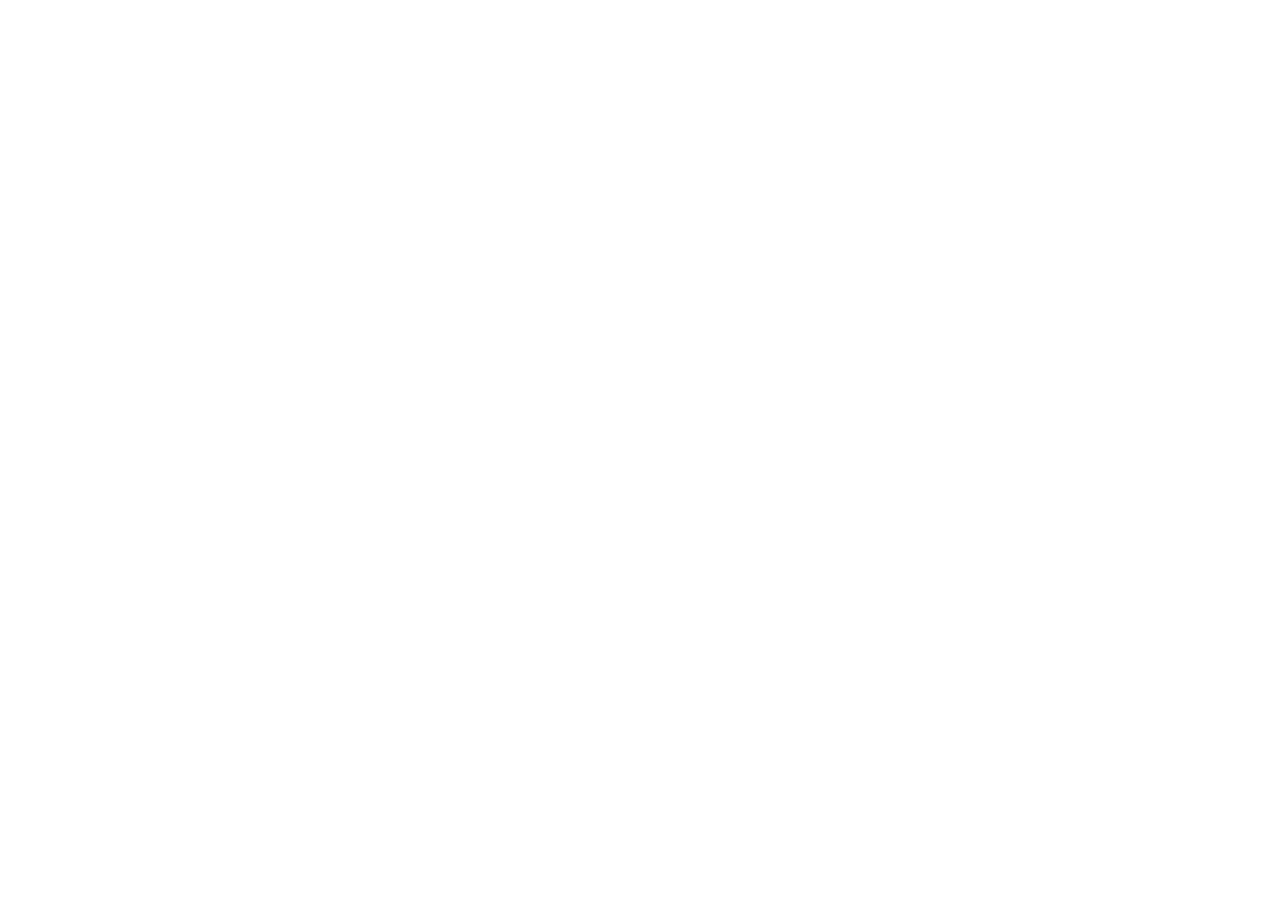
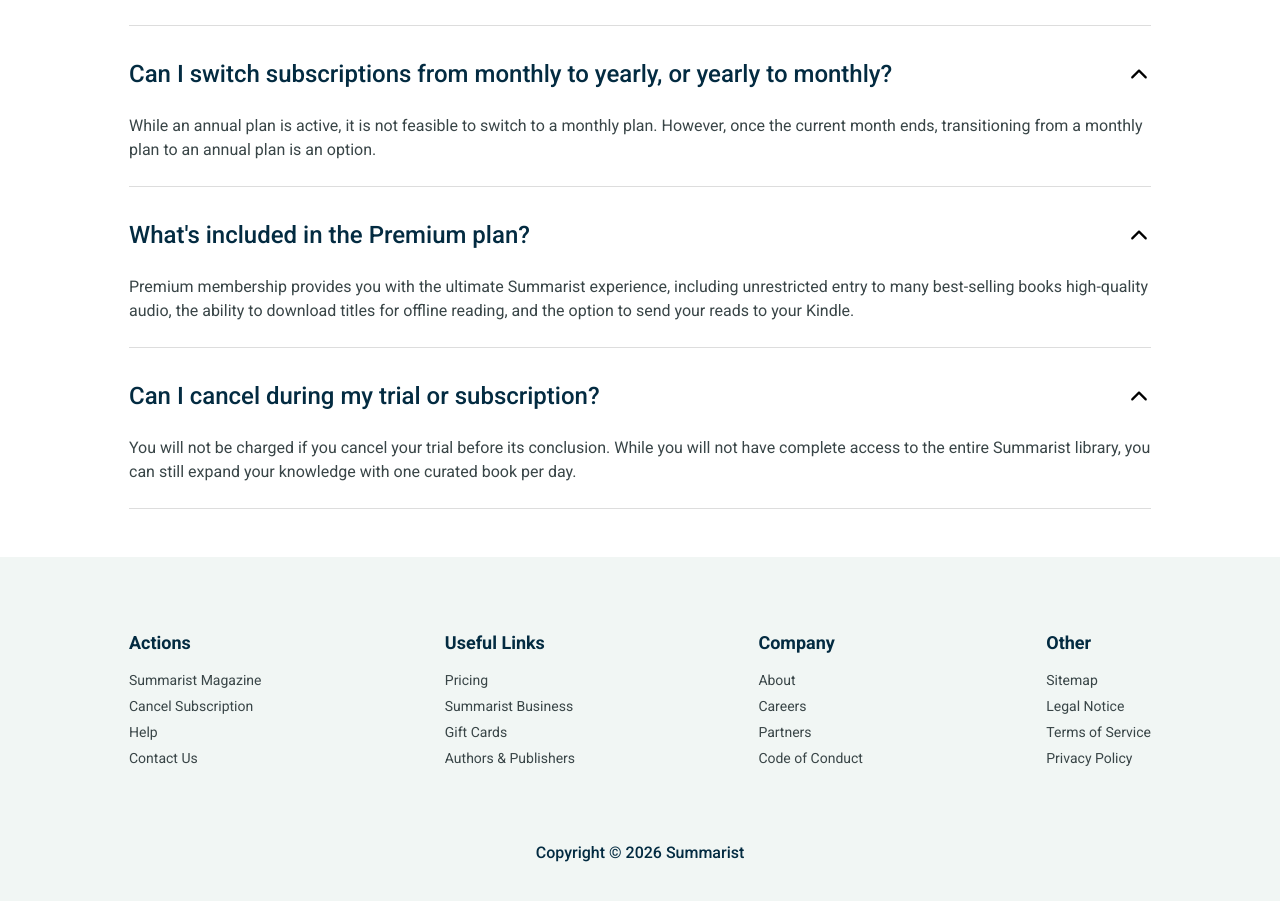
Before and after one commit to BryanDegante/bryan-Virtual-Internship-V2, a Next.js app: page /choose-plan in a window 1280 px wide. Shown: the part 1510-2411 px from the top of the page. Before the commit the page ends 1399 px from the top, so only its background shows below. Built offline with nearby package versions, Linux system fonts and the light colour scheme; no server answers.

Commit message:
ui and layout is finished

```diff
--- a/app/choose-plan/page.tsx
+++ b/app/choose-plan/page.tsx
@@ -1,6 +1,7 @@
 import { IoDocumentTextSharp } from 'react-icons/io5';
 import { RiPlantFill } from 'react-icons/ri';
 import { FaHandshake } from 'react-icons/fa';
+import { IoIosArrowUp } from 'react-icons/io';
 
 export default function ChoosePlan() {
 	return (
@@ -91,11 +92,179 @@
 						<button className="bg-[#2bd97c] text-text w-75 h-10 rounded-sm text-base flex items-center justify-center min-w-45 transition-colors duration-200 hover:bg-[#20ba68] ">
 							Start your free 7-day trial
 						</button>
-                        <div className='text-[12px] text-[#6b757b] text-center'>Cancel your trial at any time before it ends, and you won't be charged.</div>
+						<div className="text-[12px] text-[#6b757b] text-center">
+							Cancel your trial at any time before it ends, and
+							you won't be charged.
+						</div>
+					</div>
+					<div>
+						<div className="border-b border-[#ddd] mb-2 overflow-hidden">
+							<div className="flex justify-between items-center cursor-pointer py-6 gap-2">
+								<div className="font-medium text-2xl relative mb-0 text-text transition-all duration-300">
+									How does the free 7-day trial work?{' '}
+								</div>
+								<IoIosArrowUp className="w-6 h-6 min-w-6 transition-transform duration-300" />
+							</div>
+							<div className="relative overflow-hidden transition-[height] duration-350 ease-[ease]">
+								<div className="min-h-px pb-6 text-[#394547] leading-normal">
+									Begin your complimentary 7-day trial with a
+									Summarist annual membership. You are under
+									no obligation to continue your subscription,
+									and you will only be billed when the trial
+									period expires. With Premium access, you can
+									learn at your own pace and as frequently as
+									you desire, and you may terminate your
+									subscription prior to the conclusion of the
+									7-day free trial.
+								</div>
+							</div>
+						</div>
+						<div className="border-b border-[#ddd] mb-2 overflow-hidden">
+							<div className="flex justify-between items-center cursor-pointer py-6 gap-2">
+								<div className="font-medium text-2xl relative mb-0 text-text transition-all duration-300">
+									Can I switch subscriptions from monthly to
+									yearly, or yearly to monthly?
+								</div>
+								<IoIosArrowUp className="w-6 h-6 min-w-6 transition-transform duration-300" />
+							</div>
+							<div className="relative overflow-hidden transition-[height] duration-350 ease-[ease]">
+								<div className="min-h-px pb-6 text-[#394547] leading-normal">
+									While an annual plan is active, it is not
+									feasible to switch to a monthly plan.
+									However, once the current month ends,
+									transitioning from a monthly plan to an
+									annual plan is an option.
+								</div>
+							</div>
+						</div>
+						<div className="border-b border-[#ddd] mb-2 overflow-hidden">
+							<div className="flex justify-between items-center cursor-pointer py-6 gap-2">
+								<div className="font-medium text-2xl relative mb-0 text-text transition-all duration-300">
+									What's included in the Premium plan?
+								</div>
+								<IoIosArrowUp className="w-6 h-6 min-w-6 transition-transform duration-300" />
+							</div>
+							<div className="relative overflow-hidden transition-[height] duration-350 ease-[ease]">
+								<div className="min-h-px pb-6 text-[#394547] leading-normal">
+									Premium membership provides you with the
+									ultimate Summarist experience, including
+									unrestricted entry to many best-selling
+									books high-quality audio, the ability to
+									download titles for offline reading, and the
+									option to send your reads to your Kindle.
+								</div>
+							</div>
+						</div>
+						<div className="border-b border-[#ddd] mb-2 overflow-hidden">
+							<div className="flex justify-between items-center cursor-pointer py-6 gap-2">
+								<div className="font-medium text-2xl relative mb-0 text-text transition-all duration-300">
+									Can I cancel during my trial or
+									subscription?
+								</div>
+								<IoIosArrowUp className="w-6 h-6 min-w-6 transition-transform duration-300" />
+							</div>
+							<div className="relative overflow-hidden transition-[height] duration-350 ease-[ease]">
+								<div className="min-h-px pb-6 text-[#394547] leading-normal">
+									You will not be charged if you cancel your
+									trial before its conclusion. While you will
+									not have complete access to the entire
+									Summarist library, you can still expand your
+									knowledge with one curated book per day.
+								</div>
+							</div>
+						</div>
 					</div>
 				</div>
 			</div>
-			<section></section>
+			<section className="bg-[#f1f6f4]">
+				<div className="personal-container">
+					<div className="personal-row">
+						<div className="flex justify-between relative text-sm mx-auto mt-8 mb-16">
+							<div>
+								<div className="font-semibold mb-4 text-lg text-text">
+									Actions
+								</div>
+								<div>
+									<div className="text-[#394547] text-sm cursor-not-allowed mb-3 leading-none">
+										Summarist Magazine
+									</div>
+									<div className="text-[#394547] text-sm cursor-not-allowed mb-3 leading-none">
+										Cancel Subscription
+									</div>
+									<div className="text-[#394547] text-sm cursor-not-allowed mb-3 leading-none">
+										Help
+									</div>
+									<div className="text-[#394547] text-sm cursor-not-allowed mb-3 leading-none">
+										Contact Us
+									</div>
+								</div>
+							</div>
+							<div>
+								<div className="font-semibold mb-4 text-lg text-text">
+									Useful Links
+								</div>
+								<div>
+									<div className="text-[#394547] text-sm cursor-not-allowed mb-3 leading-none">
+										Pricing
+									</div>
+									<div className="text-[#394547] text-sm cursor-not-allowed mb-3 leading-none">
+										Summarist Business
+									</div>
+									<div className="text-[#394547] text-sm cursor-not-allowed mb-3 leading-none">
+										Gift Cards
+									</div>
+									<div className="text-[#394547] text-sm cursor-not-allowed mb-3 leading-none">
+										Authors & Publishers
+									</div>
+								</div>
+							</div>
+							<div>
+								<div className="font-semibold mb-4 text-lg text-text">
+									Company
+								</div>
+								<div>
+									<div className="text-[#394547] text-sm cursor-not-allowed mb-3 leading-none">
+										About
+									</div>
+									<div className="text-[#394547] text-sm cursor-not-allowed mb-3 leading-none">
+										Careers
+									</div>
+									<div className="text-[#394547] text-sm cursor-not-allowed mb-3 leading-none">
+										Partners
+									</div>
+									<div className="text-[#394547] text-sm cursor-not-allowed mb-3 leading-none">
+										Code of Conduct
+									</div>
+								</div>
+							</div>
+							<div>
+								<div className="font-semibold mb-4 text-lg text-text">
+									Other
+								</div>
+								<div>
+									<div className="text-[#394547] text-sm cursor-not-allowed mb-3 leading-none">
+										Sitemap
+									</div>
+									<div className="text-[#394547] text-sm cursor-not-allowed mb-3 leading-none">
+										Legal Notice
+									</div>
+									<div className="text-[#394547] text-sm cursor-not-allowed mb-3 leading-none">
+										Terms of Service
+									</div>
+									<div className="text-[#394547] text-sm cursor-not-allowed mb-3 leading-none">
+										Privacy Policy
+									</div>
+								</div>
+							</div>
+						</div>
+						<div className="flex justify-center items-center">
+							<div className="text-text font-medium">
+								Copyright &copy; 2026 Summarist
+							</div>
+						</div>
+					</div>
+				</div>
+			</section>
 		</div>
 	);
 }
```
